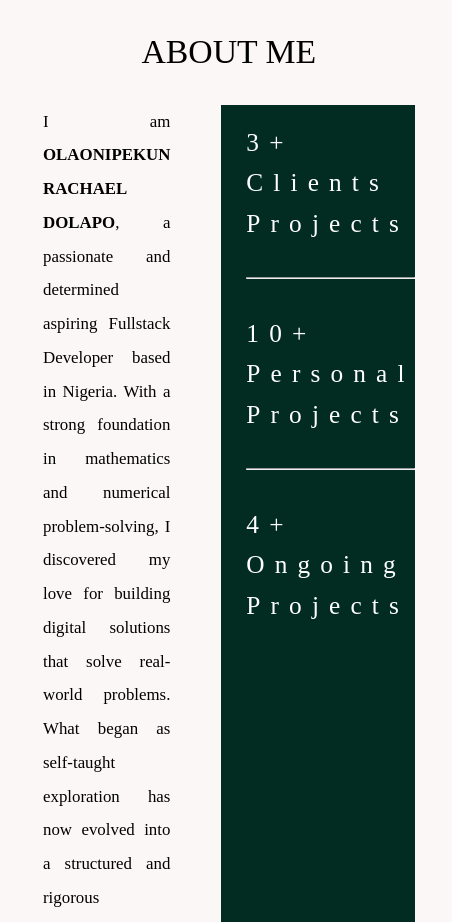
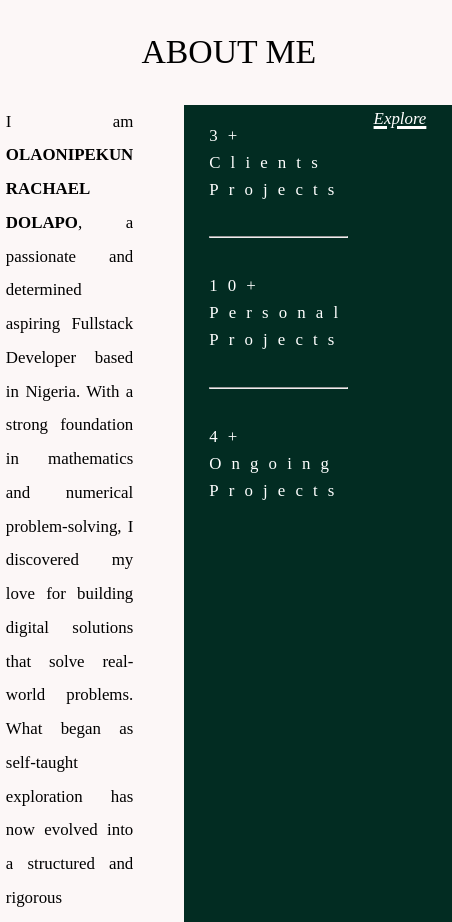
Before and after one commit to Lovethrech/my-main-portfolio, a Vue app: page / in a window 390 px wide. Shown: the part 860-1782 px from the top of the page, 452 px wide, since content can reach past the window. Built offline with nearby package versions, Linux system fonts and the light colour scheme.

Commit message:
working on the home-about components.

```diff
--- a/src/components/home/about/HomeAboutDescStats.vue
+++ b/src/components/home/about/HomeAboutDescStats.vue
@@ -51,7 +51,13 @@ const boxDefaultBrRadius=ref("10vh 0 0 0");
 .home-about-desc-stats-main-ctn{
     margin: 2vh 0 0 3vh;
     gap: 4vh;
-    font-size: 3vh;
+    font-size: 2vh;
     letter-spacing: 1.2vh;
 }
+
+@media screen and (max-width: 1024px){
+    .home-about-desc-stats{
+        flex-direction: row;
+    }
+}
 </style>
```
